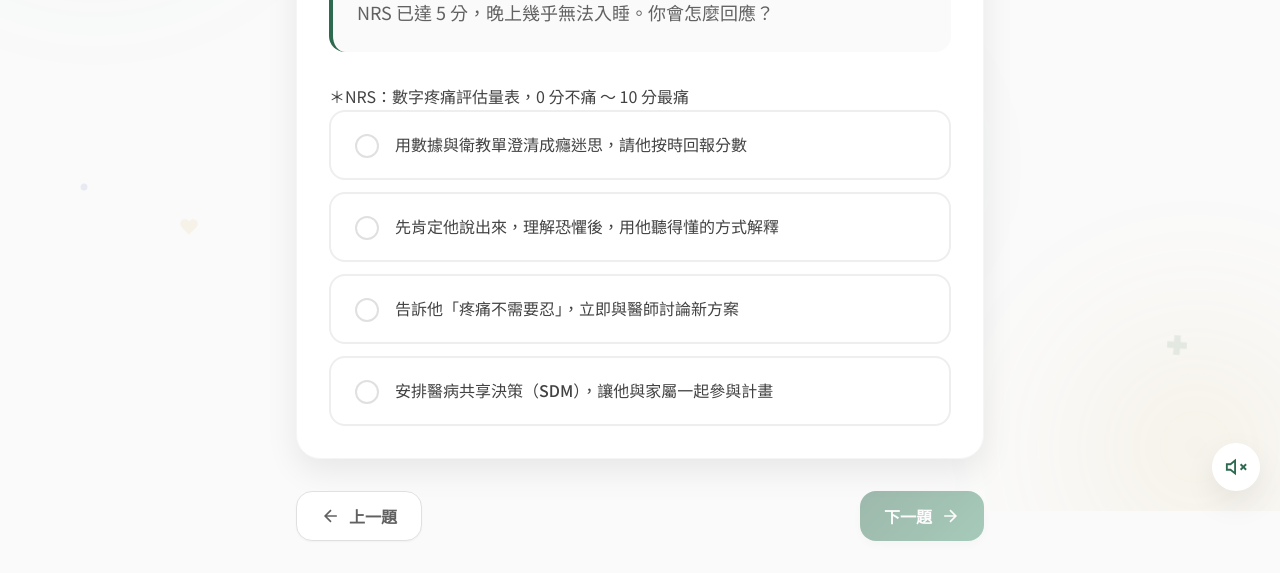
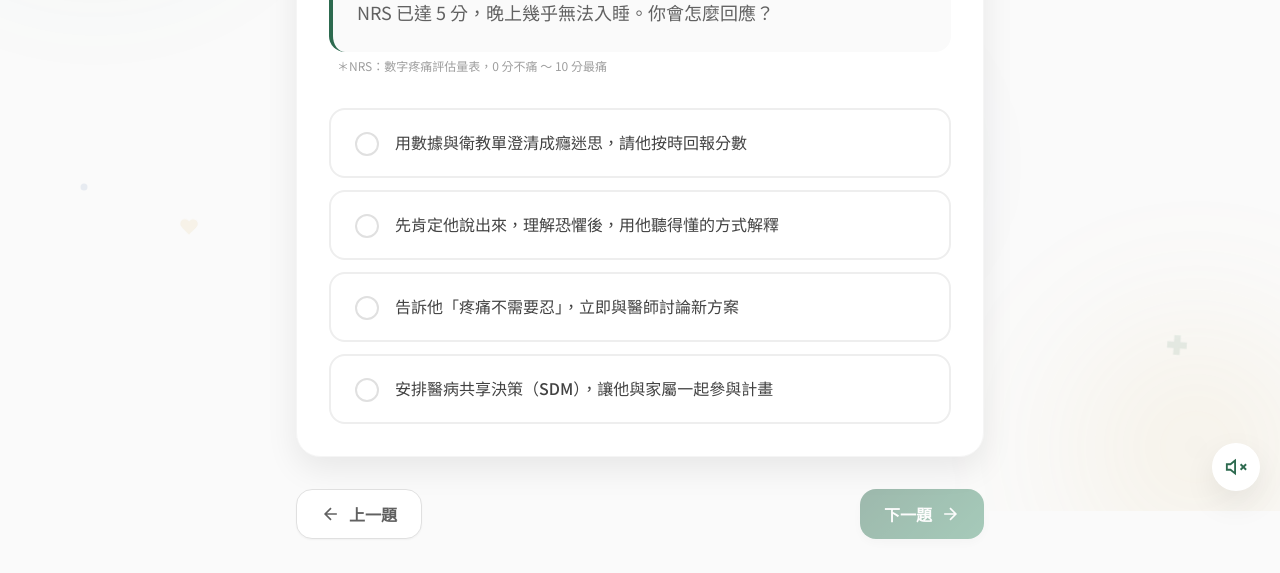
Before and after one commit to b1201004-beep/painkyl-quiz, a plain HTML site: page quiz2.html in a window 1280 px wide. Shown: the part 289-862 px from the top of the page. Drawn offline with Linux system fonts and the light colour scheme.

Commit message:
5-question pool with random draw, NRS hints, shortened copy

```diff
--- a/css/main.css
+++ b/css/main.css
@@ -608,10 +608,16 @@ body {
   background: var(--color-gray-50);
   border-radius: var(--radius-lg);
   border-left: 4px solid var(--color-primary);
-  margin-bottom: var(--spacing-8);
+  margin-bottom: var(--spacing-3);
   font-size: var(--font-size-lg);
   line-height: 1.8;
   color: var(--color-gray-700);
+}
+
+.question-hint {
+  font-size: var(--font-size-xs);
+  color: var(--color-gray-500);
+  margin: calc(-1 * var(--spacing-2)) var(--spacing-2) var(--spacing-8);
 }
 
 .options-container {
```
